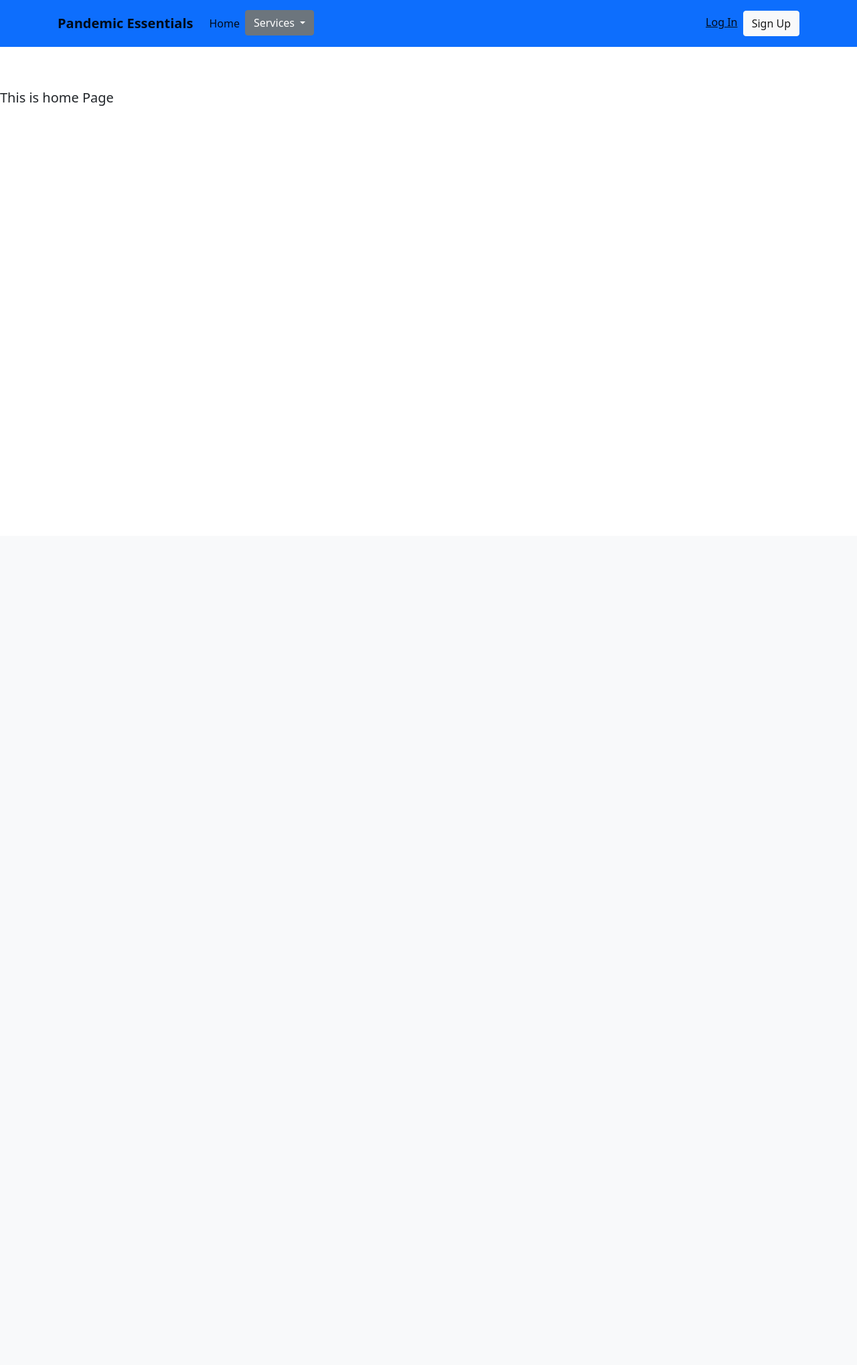
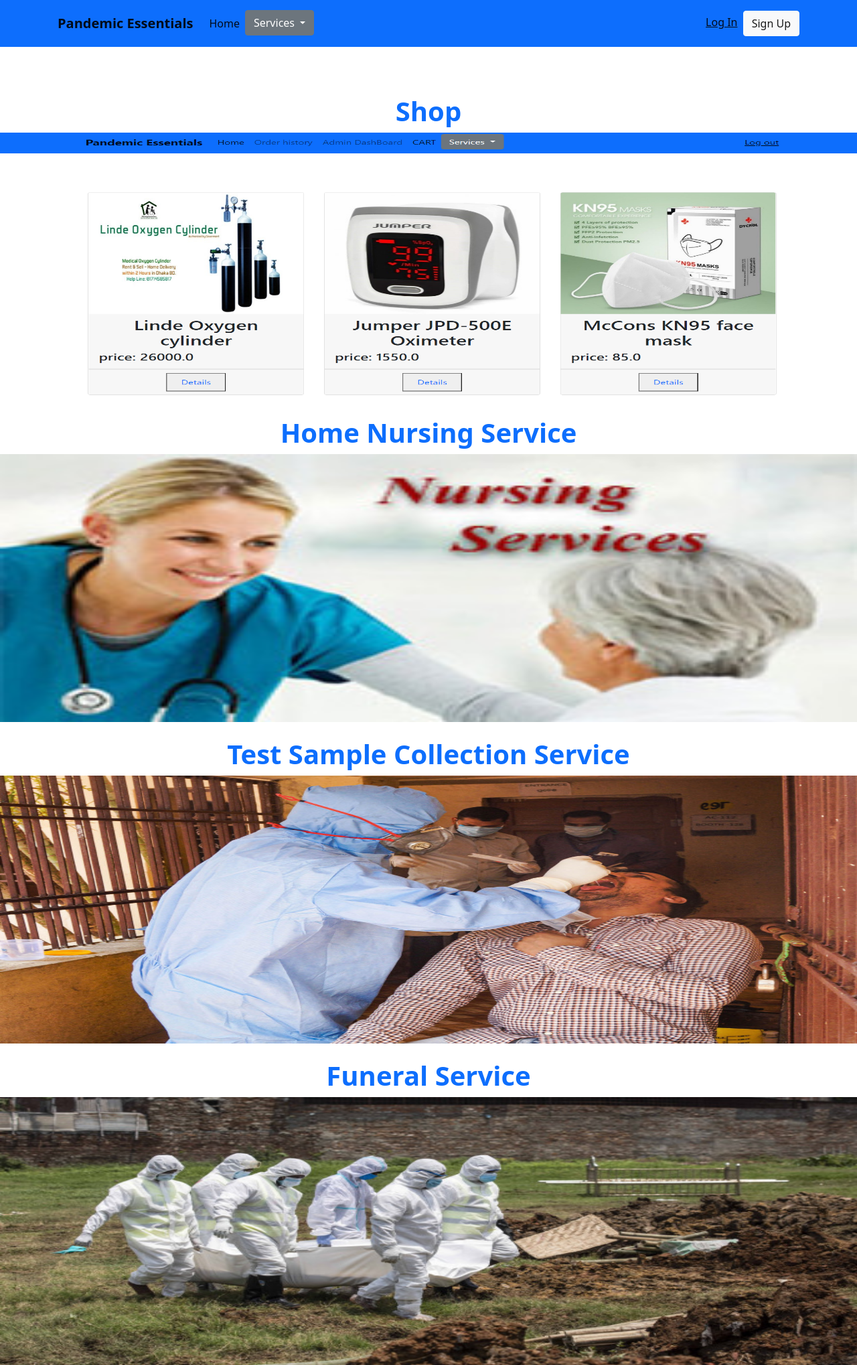
Before and after one commit to irfan-rumon/Pandemic_based_services, a Flask app: page / in a window 1280 px wide. Shown: the whole page at 67% size. Before the commit the page ends 158 px from the top, so only its background shows below. Run offline with Flask 2, Linux system fonts and the light colour scheme; parts of the project's set-up code (start-up, migrations or seed data) failed here and were passed over; some libraries are stand-ins or nearby versions.

Commit message:
updated home page

```diff
--- a/templates/TestHomePage.html
+++ b/templates/TestHomePage.html
@@ -1,6 +1,6 @@
 {% extends "base.html" %}
 
-{% block title %}HomeNursing Service{% endblock %}
+{% block title %}Sample Collection Service{% endblock %}
 
 {% block body %}
 
--- a/templates/funeralHomePage.html
+++ b/templates/funeralHomePage.html
@@ -1,6 +1,6 @@
 {% extends "base.html" %}
 
-{% block title %}HomeNursing Service{% endblock %}
+{% block title %}Burial and funeral service{% endblock %}
 
 {% block body %}
 
--- a/templates/home.html
+++ b/templates/home.html
@@ -4,6 +4,34 @@
 
 {% block body %}
 
-<h5>This is home Page</h5>
+
+<div class="mt-4">
+
+    <div >
+        <h1 class="text-center text-primary "><b>Shop</b></h1>
+        <a href="{{ url_for('shop.getAllProducts') }}"> <img  src="/static/img/ShopHomePage.PNG" alt="shop-img" width="100%" height="400px"></a>
+    </div>
+
+ <div class="mt-4" >
+     <h1 class="text-center text-primary "><b>Home Nursing  Service</b></h1>
+     <a href="{{ url_for('homeNurse.getNurseService') }}"> <img  src="/static/img/NursingHomeCare.jpg" alt="nursing-img" width="100%" height="400px"></a>
+ </div>
+
+
+ <div class="mt-4" >
+    <h1 class="text-center text-primary "><b>Test Sample Collection Service</b></h1>
+    <a href="{{ url_for('testSample.getTestService') }}"> <img  src="/static/img/covid_sample_collection.jpg" alt="test-img" width="100%" height="400px"></a>
+</div>
+
+<div class="mt-4" >
+    <h1 class="text-center text-primary "><b>Funeral Service</b></h1>
+    <a href="{{ url_for('fuService.getfuneralService') }}"> <img  src="/static/img/funeral.jpg" alt="test-img" width="100%" height="400px"></a>
+</div>
+
+
+
+</div>
+
+
 
 {% endblock %}
--- a/templates/signup.html
+++ b/templates/signup.html
@@ -21,7 +21,7 @@
     </div>
     <div class="form-group">
         <label for="UserRole">Role</label>
-        <input type="text" class="form-control" id="UserRole" name="UserRole" placeholder="Enter Name" required >
+        <input type="text" class="form-control" id="UserRole" name="UserRole" placeholder="Enter role" required >
     </div>
     <div class="form-group">
       <label for="UserPassword">Password</label>
```
Also changed, not shown: static/img/10032020161008.jpg (added), static/img/ShopHomePage.PNG (added).
